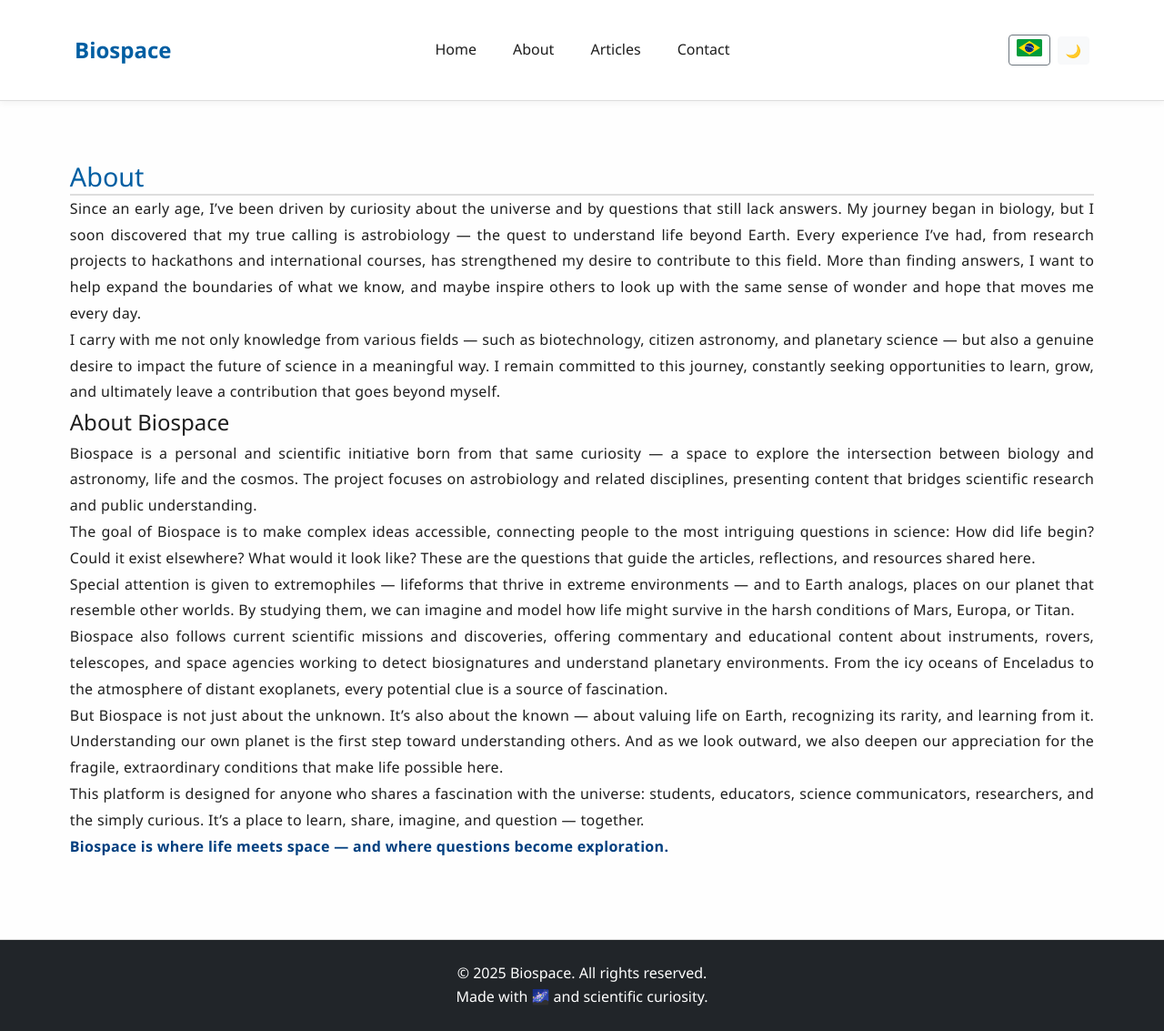
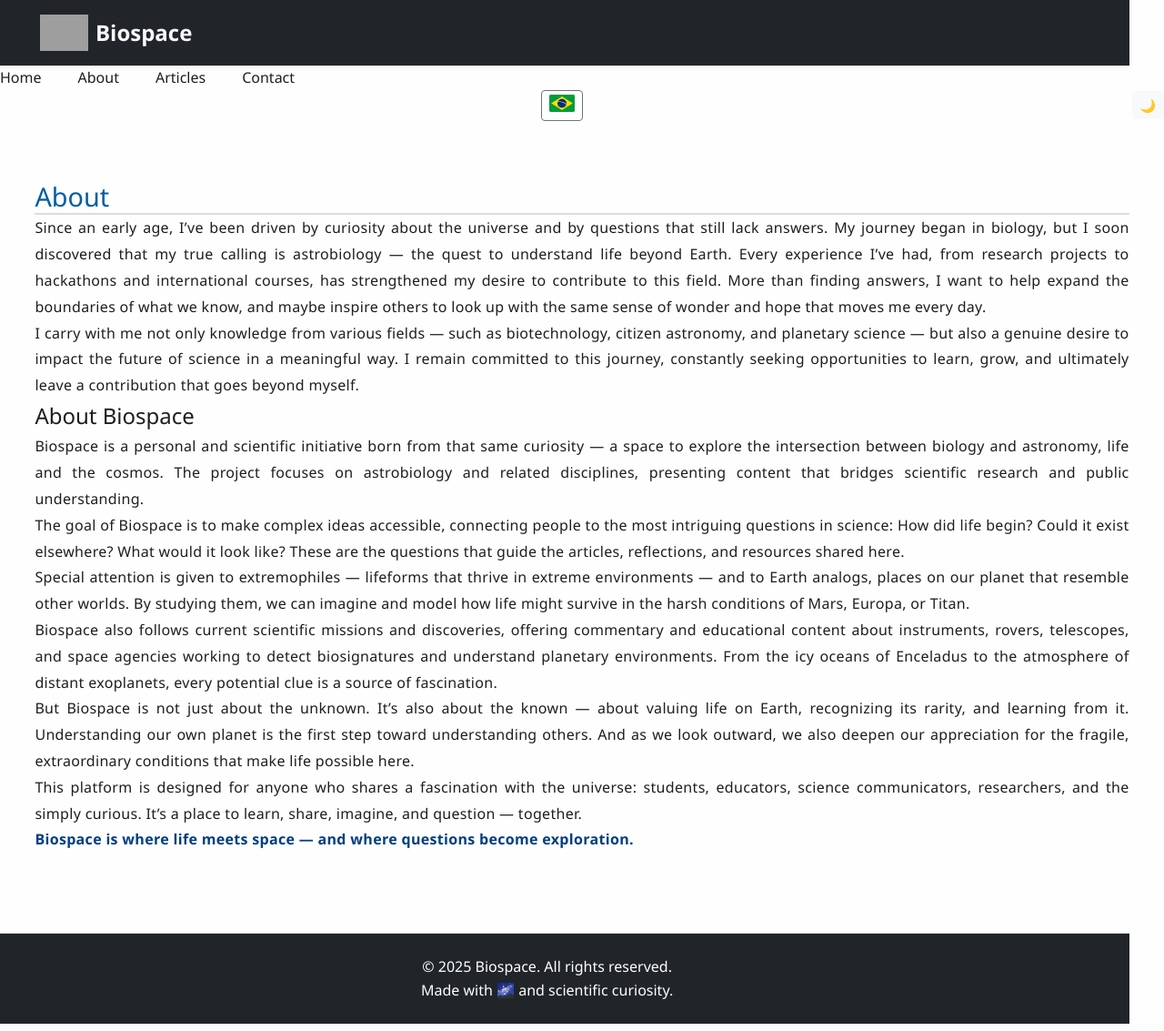
Before and after one commit to renaanc/biospace, a Django app: page /en/about/ in a window 1280 px wide. Shown: the whole page at 91% size. Run offline with Django 5.2, Linux system fonts and the light colour scheme; some libraries are stand-ins or nearby versions; grey boxes are pictures that could not be loaded.

Commit message:
core home att

```diff
--- a/templates/core/base.html
+++ b/templates/core/base.html
@@ -11,11 +11,27 @@
     <link rel="stylesheet" href="{% static 'css/styles.css' %}" />
   </head>
   <body>
-    <div class="wrapper">
-      <header class="site-header">
-        <div class="container header-content d-flex justify-content-between align-items-center py-3">
-          <h1 class="logo mb-0">{% trans "Biospace" %}</h1>
+<header class="site-header bg-dark text-light py-3">
+  <div class="container d-flex justify-content-between align-items-center">
+    <!-- Logo + título -->
+    <div class="d-flex align-items-center gap-2">
+      <!-- Logo (pode trocar o caminho da imagem depois) -->
+      <img src="{% static 'images/logo-placeholder.png' %}" alt="Biospace logo" height="40">
 
+      <!-- Título clicável -->
+      <h1 class="m-0 fs-4">
+        <a href="{% url 'core:home' %}" class="text-decoration-none text-light fw-bold">
+          {% trans "Biospace" %}
+        </a>
+      </h1>
+    </div>
+
+    <!-- Aqui você pode deixar o seletor de idioma, modo escuro etc -->
+    <div>
+      {% block header_extras %}{% endblock %}
+    </div>
+  </div>
+</header>
           <nav class="site-nav">
             <ul class="d-flex list-unstyled mb-0">
               <li class="me-3"><a href="/">{% trans "Home" %}</a></li>
```
